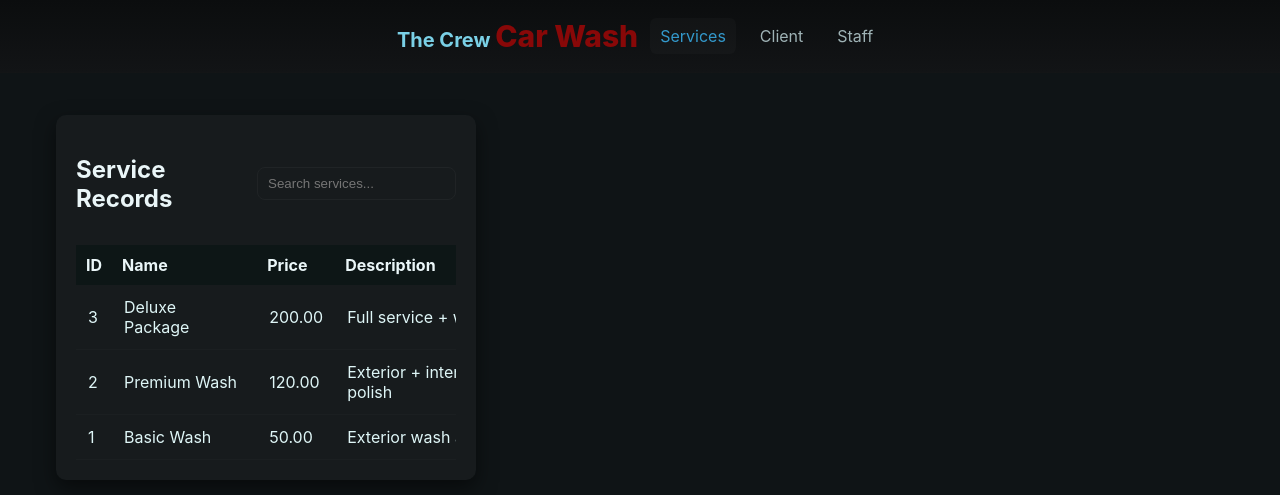
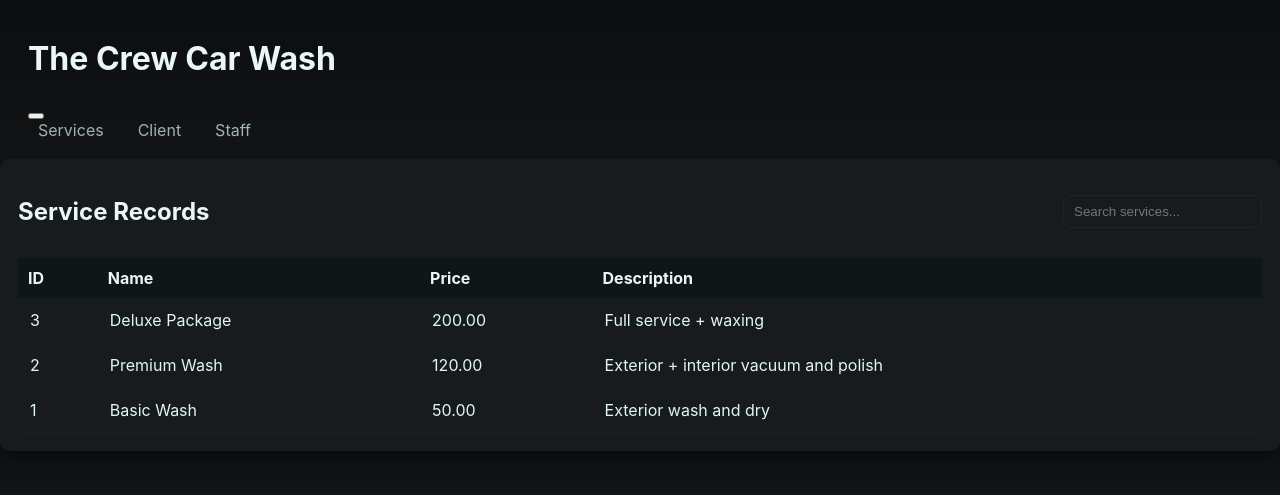
Before and after one commit to Compacion/Car-Wash-Service-Transaction-Ms, a PHP site: page /includes/homepage.php in a window 1280 px wide. Shown: the top 495 px of the page. Run offline with PHP 8.4, Linux system fonts and the light colour scheme; data comes from the database, SQL or seed files in the repository; data that the repository does not hold is empty.

Commit message:
Enhance UI

```diff
--- a/www/CarWashS/includes/book_service.php
+++ b/www/CarWashS/includes/book_service.php
@@ -32,13 +32,13 @@ $staff = mysqli_query($conn, "SELECT * FROM staff ORDER BY staff_name");
           <?php while ($s = mysqli_fetch_assoc($services)) { echo '<option value="'. $s['service_id'] .'">'.htmlspecialchars($s['name']).' — '.number_format($s['price'],2).'</option>'; } ?>
         </select>
 
-        <label>Staff (optional)</label>
+        <label>Staff</label>
         <select name="staff_id">
           <option value="">-- any --</option>
           <?php while ($st = mysqli_fetch_assoc($staff)) { echo '<option value="'.$st['staff_id'].'">'.htmlspecialchars($st['staff_name']).'</option>'; } ?>
         </select>
 
-        <label>Schedule (optional)</label>
+        <label>Schedule</label>
         <input type="datetime-local" name="scheduled_at">
 
         <div class="form-actions"><button class="btn primary" type="submit">Book</button></div>
--- a/www/CarWashS/includes/client.php
+++ b/www/CarWashS/includes/client.php
@@ -106,7 +106,6 @@ echo "</div>"; // close table-wrap
 echo "</section></div>"; // close panel + container
 mysqli_close($conn);
 ?>
+<script src="carw.js"></script>
 </body>
 </html>
-</body>
-</html>
--- a/www/CarWashS/includes/homepage.php
+++ b/www/CarWashS/includes/homepage.php
@@ -14,9 +14,13 @@ include 'db_connect.php';
   <div class="nav-inner">
     <h1 class="site-title">The Crew <b class="brand">Car Wash</b></h1>
 
+      <button class="nav-toggle" id="navToggle" aria-expanded="false" aria-controls="mainNav" aria-label="Toggle navigation">
+        <span class="hamburger" aria-expanded="true"></span>
+      </button>
+
     <nav id="mainNav" class="main-nav" aria-label="Main navigation">
       <ul>
-        <li><a href="homepage.php" class="active">Services</a></li>
+        <li><a href="homepage.php">Services</a></li>
         <li><a href="client.php">Client</a></li>
         <li><a href="staff.php">Staff</a></li>
       </ul>
@@ -24,7 +28,7 @@ include 'db_connect.php';
   </div>
 </header>
 
-<div class="container services">
+<div class="container.services">
   <section class="panel table-card">
     <div class="table-header">
       <h2>Service Records</h2>
--- a/www/CarWashS/includes/payment.php
+++ b/www/CarWashS/includes/payment.php
@@ -10,7 +10,7 @@ if (!$booking) { echo 'Booking not found'; exit; }
 <head><meta charset="utf-8"><title>Payment</title><link rel="stylesheet" href="styles.css"></head>
 <body>
   <div id="navigation"><h1 class="sample">Payment</h1></div>
-  <div class="container">
+  <div class="container" style="align-items: center; justify-content: center; display: flex; height: 50vh;">
     <section class="panel form-card">
       <h2>Payment for Booking #<?php echo $booking_id; ?></h2>
       <p>Client: <?php echo htmlspecialchars($booking['client_name']); ?></p>
@@ -18,7 +18,7 @@ if (!$booking) { echo 'Booking not found'; exit; }
       <form method="post" action="insert_payment.php">
         <input type="hidden" name="booking_id" value="<?php echo $booking_id; ?>">
         <label>Amount</label>
-        <input type="text" name="amount" value="<?php echo number_format($booking['price'],2); ?>">
+        <input type="number" name="amount" value="<?php echo number_format($booking['price'],2); ?>">
         <label>Method</label>
         <select name="method"><option value="cash">Cash</option><option value="card">Card</option></select>
         <div class="form-actions"><button class="btn primary" type="submit">Pay</button></div>
--- a/www/CarWashS/includes/staff.php
+++ b/www/CarWashS/includes/staff.php
@@ -33,9 +33,6 @@
 
         <label>Role</label>
         <input type="text" name="role" placeholder="e.g., washer, cashier">
-
-        <label>Phone</label>
-        <input type="tel" name="phone">
 
         <div class="form-actions">
           <button class="btn primary" type="submit">Add</button>
--- a/www/CarWashS/includes/styles.css
+++ b/www/CarWashS/includes/styles.css
@@ -46,7 +46,7 @@ input[type=text], input[type=number]{width:100%;padding:10px;border-radius:8px;b
 }
 
 /* Wider centered layout for Services page */
-.container.services{max-width:1200px;grid-template-columns:420px 1fr}
+.container.services{max-width:1200px;grid-template-colum
 .container.services .panel{padding:20px}
 
 /* misc */
```
Also changed, not shown: www/CarWashS/includes/header.php (+8 -14 lines).
